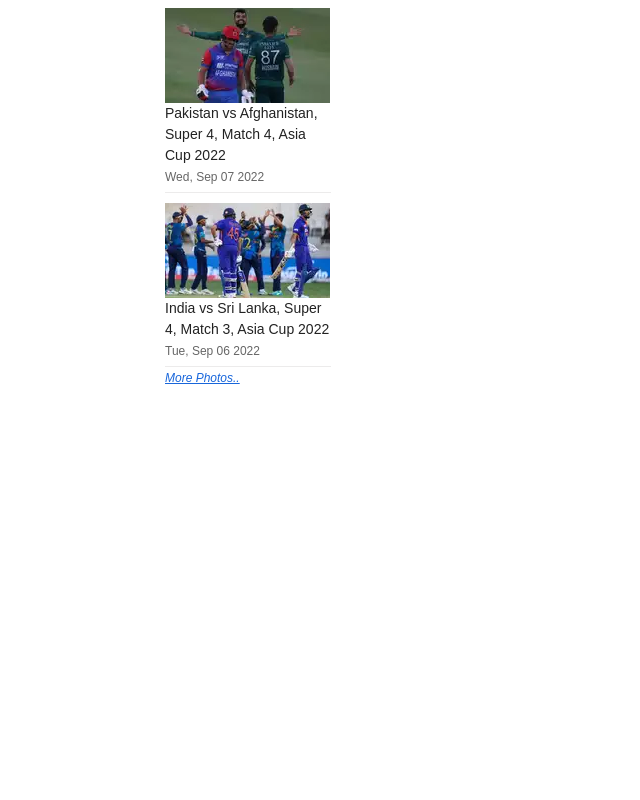
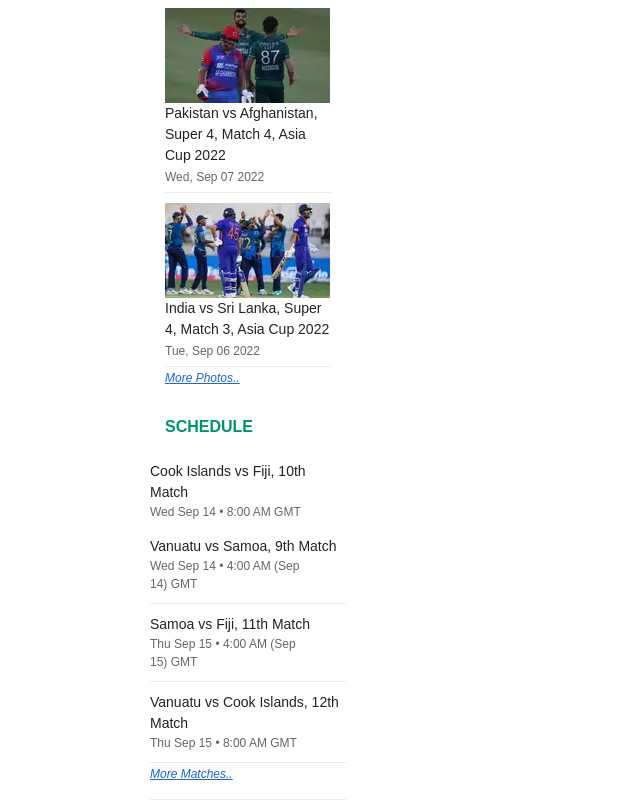
Before and after one commit to Aakarsh2000/zeeproject, a React (Create React App) app: page / in a window 1280 px wide. Shown: the part 1238-2038 px from the top of the page, without its empty margins (0-640 px from the left). Before the commit the page ends 1631 px from the top, so only its background shows below. Built offline with nearby package versions, Linux system fonts and the light colour scheme.

Commit message:
Added Schedule column

```diff
--- a/src/components/Column1.js
+++ b/src/components/Column1.js
@@ -2,12 +2,14 @@ import React from 'react'
 import '../App.css'
 import Latest_news from './Column1_components/Latest_news'
 import Latest_photos from './Column1_components/Latest_photos'
+import Schedule from './Column1_components/Schedule'
 
 function Column1() {
   return (
     <div className='cb-col cb-col-20'>
         <Latest_news/>
         <Latest_photos/>
+        <Schedule/>
     </div>
   )
 }
--- /dev/null
+++ b/src/components/Column1_components/Schedule.js
@@ -0,0 +1,41 @@
+import React from 'react'
+
+function Schedule() {
+  return (
+    <div className='text_left'>
+        <h2 class="cb-hm-lft-hdr cb-lv-scr-mtch-hdr heading" >SCHEDULE</h2>
+
+        <div class="cb-col-100 cb-lst-itm cb-lst-itm-sm">
+            <div>Cook Islands vs Fiji, 10th Match</div>
+            <div class="cb-nws-time">
+                <span class="schedule-date ng-isolate-scope" timestamp="1663122600000" venue="+11:00" format="EEE MMM dd">
+                    Wed Sep 14
+                </span>
+                &nbsp;•&nbsp;
+                <span class="schedule-date ng-isolate-scope" timestamp="1663122600000" venue="+11:00" format="h:mm a">8:00 AM</span>&nbsp;GMT
+            </div>
+            <div class="cb-col-100 cb-lst-itm cb-lst-itm-sm">
+                <div>Vanuatu vs Samoa, 9th Match</div>
+                <div class="cb-nws-time">
+                    <span class="schedule-date ng-isolate-scope" timestamp="1663108200000" venue="+11:00" format="EEE MMM dd">
+                        Wed Sep 14
+                    </span>&nbsp;•&nbsp;
+                    <span class="schedule-date ng-isolate-scope" timestamp="1663108200000" venue="+11:00" format="h:mm a">
+                        4:00 AM (Sep 14)
+                    </span>&nbsp;GMT
+                </div>
+            </div>
+            <div class="cb-col-100 cb-lst-itm cb-lst-itm-sm"> <div>Samoa vs Fiji, 11th Match</div> <div class="cb-nws-time"><span class="schedule-date ng-isolate-scope" timestamp="1663194600000" venue="+11:00" format="EEE MMM dd">Thu Sep 15</span>&nbsp;•&nbsp;<span class="schedule-date ng-isolate-scope" timestamp="1663194600000" venue="+11:00" format="h:mm a">4:00 AM (Sep 15)</span>&nbsp;GMT</div> </div>
+            <div class="cb-col-100 cb-lst-itm cb-lst-itm-sm"> <div>Vanuatu vs Cook Islands, 12th Match</div> <div class="cb-nws-time"><span class="schedule-date ng-isolate-scope" timestamp="1663209000000" venue="+11:00" format="EEE MMM dd">Thu Sep 15</span>&nbsp;•&nbsp;<span class="schedule-date ng-isolate-scope" timestamp="1663209000000" venue="+11:00" format="h:mm a">8:00 AM</span>&nbsp;GMT</div> </div>
+
+            <div class="cb-hm-mr-lnk">
+                <a class="cb-font-12 cb-text-link" title="Cricket Schedule">
+                    <i>More Matches..</i>
+                </a>
+            </div>
+        </div>
+    </div>
+  )
+}
+
+export default Schedule
```
